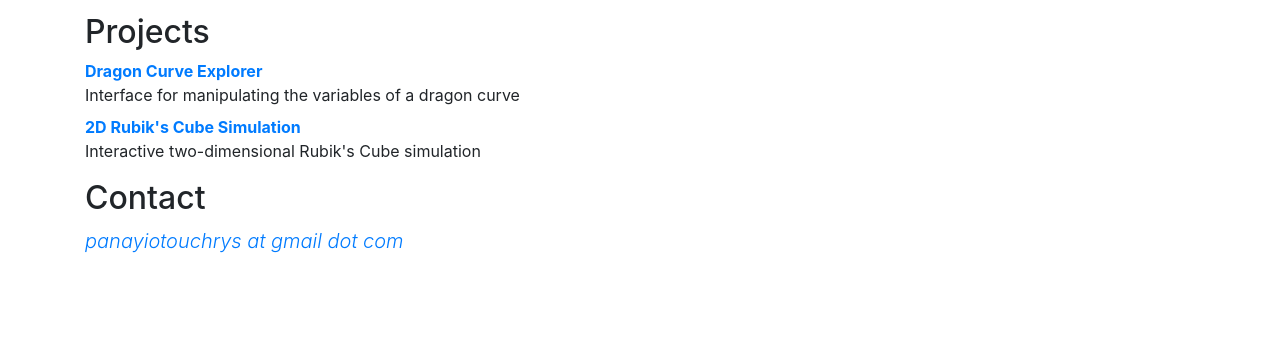
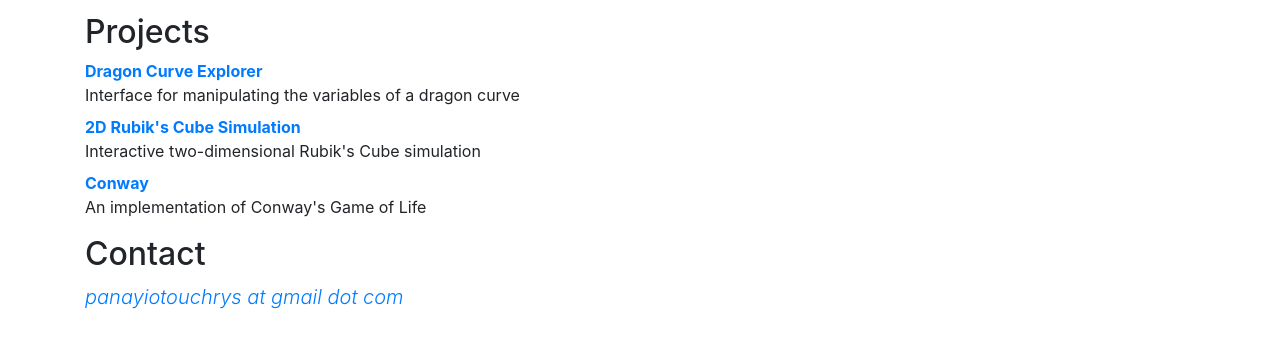
Before and after one commit to chrysp/chrysp.github.io, a plain HTML site: page index.html in a window 1280 px wide. Shown: the part 75-422 px from the top of the page. Drawn offline with Linux system fonts and the light colour scheme.

Commit message:
add conway to projects list

```diff
--- a/index.html
+++ b/index.html
@@ -30,6 +30,8 @@
           <dd>Interface for manipulating the variables of a dragon curve</dd>
           <dt><a href="https://chrysp.github.io/2d-cube-sim/" target="_blank">2D Rubik's Cube Simulation</a></dt>
           <dd>Interactive two-dimensional Rubik's Cube simulation</dd>
+          <dt><a href="https://github.com/chrysp/conway" target="_blank">Conway</a></dt>
+          <dd>An implementation of Conway's Game of Life</dd>
         </dl>
         <h2>Contact</h2>
         <p class="text-primary lead"><em>panayiotouchrys at gmail dot com</em></p>
```
